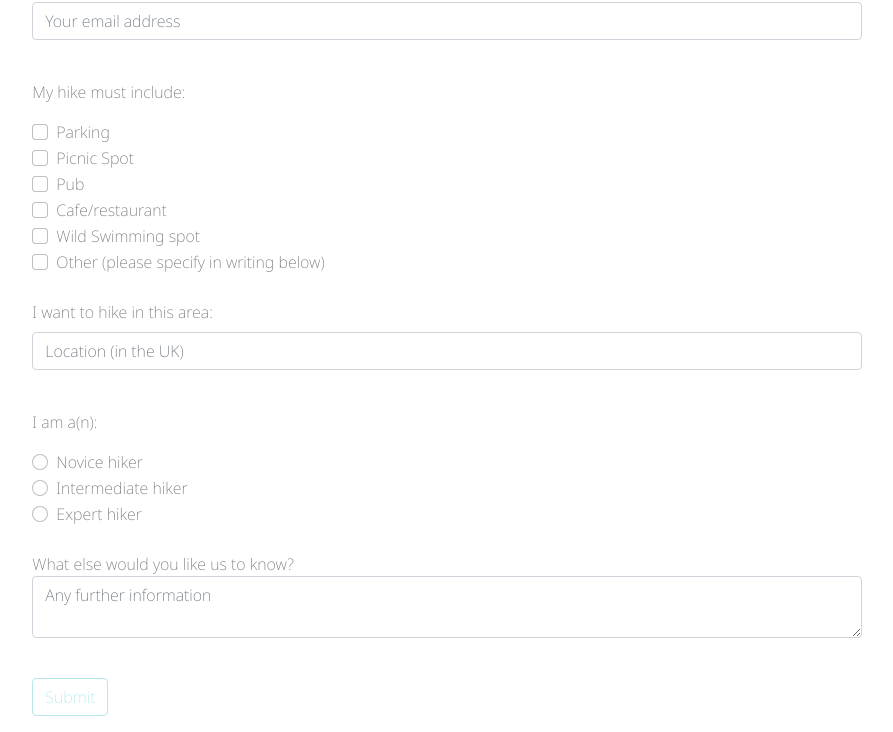
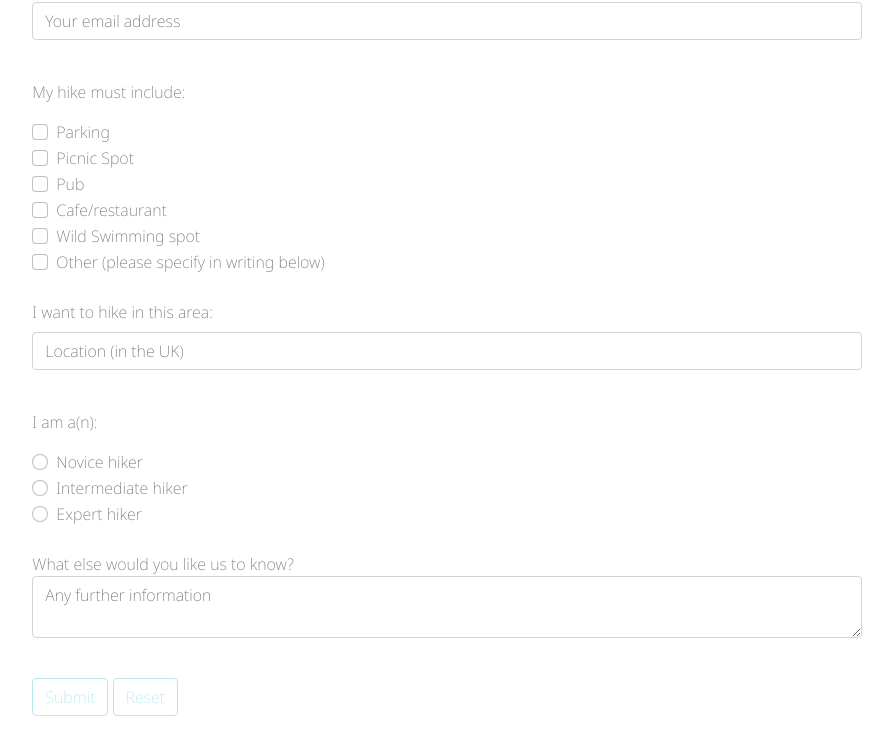
Before and after one commit to Code-Institute-Submissions/anniefenton-milestone-project-2_SepResub, a website: page designed.html in a window 1280 px wide. Shown: the part 1316-2048 px from the top of the page, without its empty margins (193-1086 px from the left). Drawn offline with nearby package versions, Linux system fonts and the light colour scheme; a web font is replaced by a local one.

Commit message:
add rest button onto contact form

```diff
--- a/designed.html
+++ b/designed.html
@@ -185,6 +185,7 @@
                         </div>
                         <br>
                         <button type="submit" class="btn">Submit</button>
+                        <button type="reset" class="btn">Reset</button>
                     </div>
                     <div class="col-2"></div>
                 </div>
```
